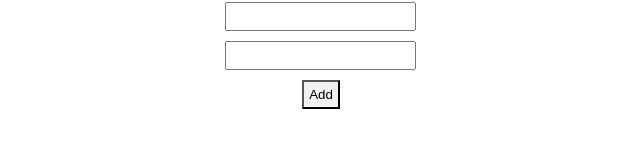
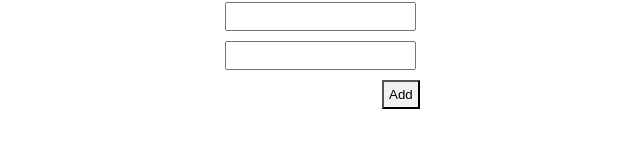
Before and after one commit to danielsafari143/jsCourses, a website: page index.html in a window 1280 px wide. Shown: the part 181-328 px from the top of the page, without its empty margins (319-959 px from the left). Drawn offline with Linux system fonts and the light colour scheme.

Commit message:
Update css file

```diff
--- a/style.css
+++ b/style.css
@@ -46,6 +46,7 @@ button {
 
 button {
   background-color: #f2f2f2;
+  margin-left: 55%;
 }
 
 body {
```
